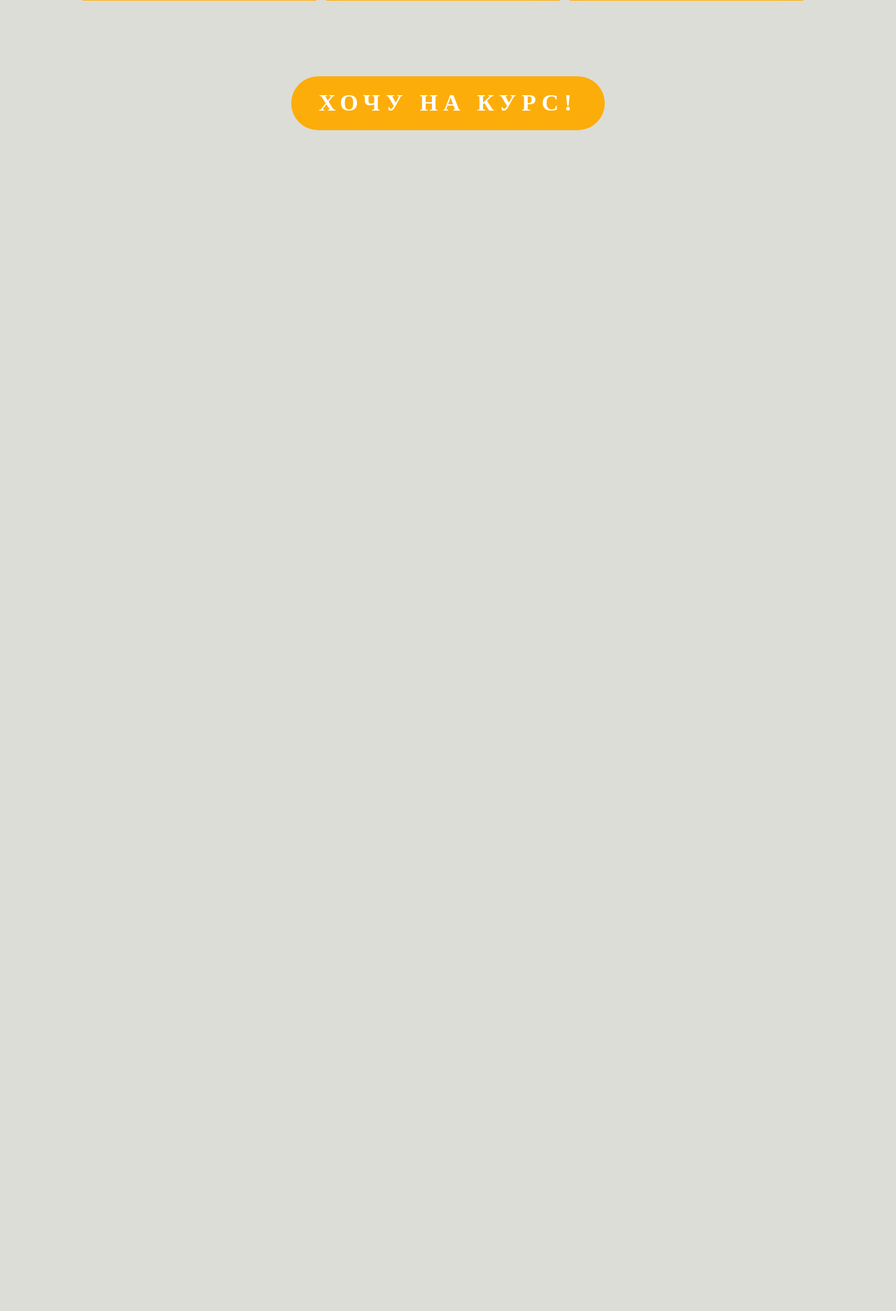
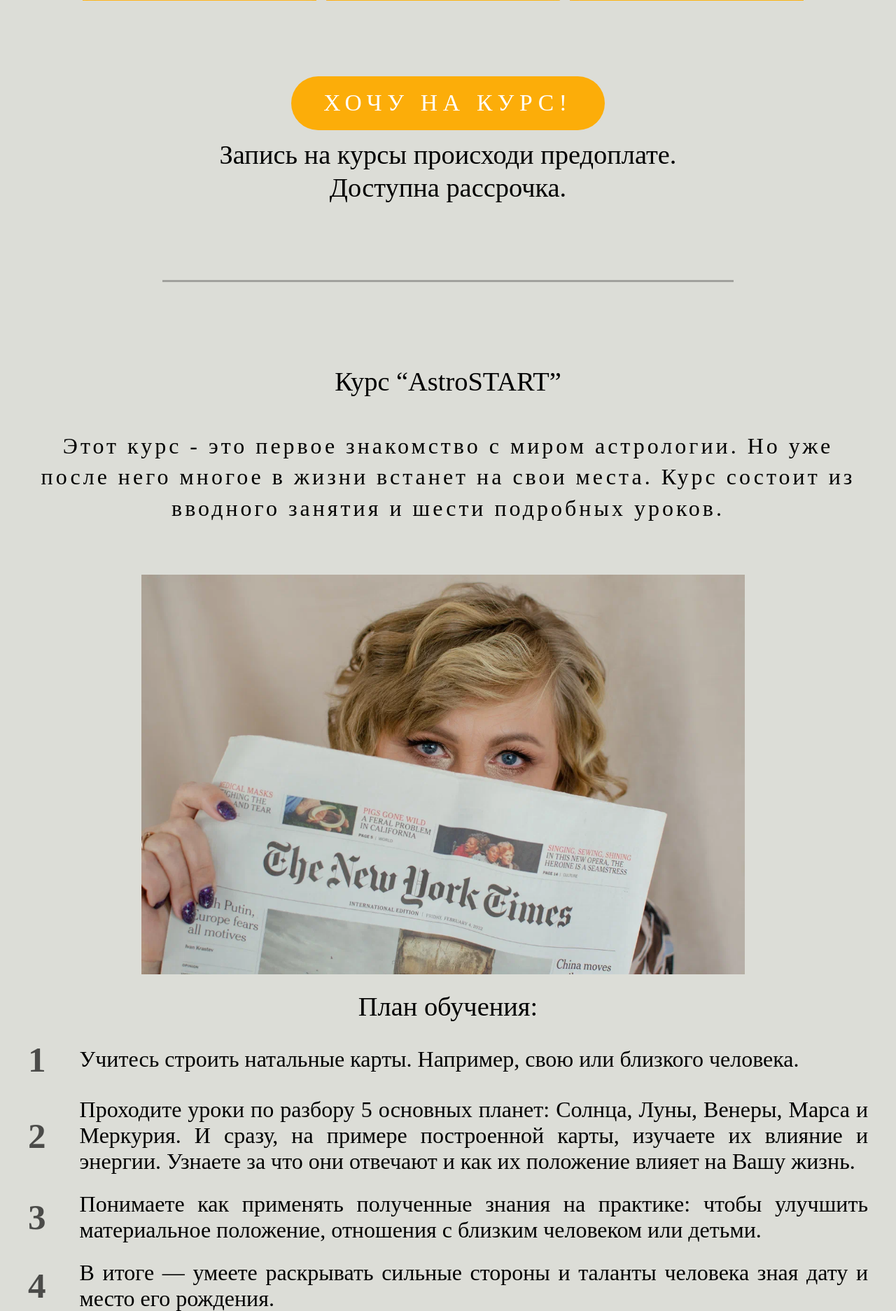
Before and after one commit to Tishe698/lololo, a Django app: page /traning in a window 1280 px wide. Shown: the part 1055-2928 px from the top of the page at 70% size. Before the commit the page ends 1241 px from the top, so only its background shows below. Run offline with Django 4.2, Linux system fonts and the light colour scheme.

Commit message:
title logo

```diff
--- a/sait/static/css/traning.css
+++ b/sait/static/css/traning.css
@@ -3,6 +3,7 @@
     padding: 0;
     box-sizing: border-box;
     font-family: 'Lora', 'HeadlandOne', sans-serif;
+
 }
 
 body {
@@ -12,10 +13,8 @@ body {
 }
 
 
-
-
 /* БЛОК С КУРСАМИ */
-main{
+main {
     width: 1200px;
     max-width: 100%;
     position: relative;
@@ -28,27 +27,24 @@ main{
 
 .Traning_curs {
     position: absolute;
+    width: 89%;
     background-color: #FCAD09;
-    width: 90%;
     display: flex;
-    flex-direction: row-reverse;
-    right: 0px;
-    top: 7%;
     justify-content: center;
+    margin: 7% 0 0 10%;
 }
 
 .Traning_curs h1 {
     color: #FFF;
-    text-align: center;
     font-size: 3.525vw;
     font-family: Lora;
     font-weight: 500;
-    letter-spacing: 1.21875vw;
+    letter-spacing: 1vw;
     text-transform: uppercase;
     text-shadow: rgba(0, 0, 0, 0.35) 0 4px 4px;
 }
 
-.block_kart{
+.block_kart {
 
     display: flex;
     justify-content: center;
@@ -66,10 +62,8 @@ main{
     position: absolute;
     background-color: #FCAD09;
     width: 80%;
-    height: 9vw;
-    right: 0px;
-    top: 49%;
-    display: block;
+    height: 5%;
+    margin: 48% 0% 20% 21%;
 }
 
 .ho4y_kurs {
@@ -83,12 +77,135 @@ main{
     justify-content: center;
     margin-top: 9%;
 }
+
 .ho4y_kurs p {
     color: #FFF;
     /* text-align: center; */
     font-size: 2.625vw;
     font-family: Lora;
-    font-weight: 700;
+    font-weight: 500;
     letter-spacing: 0.60375vw;
     text-transform: uppercase;
 }
+
+.zapis_kurs {
+    text-align: center;
+
+}
+
+.zapis_kurs p {
+    font-size: 3vw;
+    font-family: Lora;
+    font-style: normal;
+    font-weight: 400;
+    padding-top: 2%;
+    line-height: 60%;
+}
+
+.new_line {
+    display: block;
+}
+
+
+.linebott1sect {
+    margin: 10% 20% 0 16%;
+    background-color: rgba(0, 0, 0, 0.27);
+    height: 0.1875rem;
+    width: 68%;
+}
+
+/*  окончание первого блока*/
+.vtor_block {
+    max-width: 1200px;
+}
+
+.kurs_astroSTART {
+    text-align: center;
+    margin-top: 10%;
+}
+
+.kurs_astroSTART p {
+    font-size: 3vw;
+    font-family: Lora;
+    font-weight: 400;
+}
+
+.pro_astrostart {
+    text-align: center;
+    margin-top: 4%;
+}
+
+.pro_astrostart p {
+    font-size: 2.5vw;
+    font-family: Lora;
+    font-weight: 400;
+    line-height: 3.5vw;
+    letter-spacing: 0.5vh;
+}
+
+.lico_astroST {
+    display: flex;
+    justify-content: center;
+}
+
+.lico_astroST img {
+    object-fit: cover;
+    width: 73%;
+    padding: 6% 1.2% 0 0%;
+
+}
+
+/* план обучения*/
+.plan_obuchenia {
+    justify-content: center;
+    display: flex;
+    margin-top: 2%;
+}
+
+.plan_obuchenia p {
+    font-size: 3vw;
+    font-family: Lora;
+}
+
+.section {
+    display: flex;
+    align-items: center;
+    margin-top: 2%;
+
+}
+
+.section h1 {
+    color: rgba(0, 0, 0, 0.66);
+    font-family: Lora;
+    margin-right: 4%;
+    font-size: 4vw;
+}
+
+.section p {
+    text-align: justify;
+    font-size: 2.5vw;
+    font-family: Lora;
+}
+
+
+.zapistsa {
+    display: flex;
+    width: 35vw;
+    height: 6vw;
+    border-radius: 50px;
+    background: #FCAD09;
+    margin: 0 auto;
+    align-items: center;
+    justify-content: center;
+    margin-top: 9%;
+}
+
+.zapistsa p {
+    color: #FFF;
+    /* text-align: center; */
+    font-size: 2.625vw;
+    font-family: Lora;
+    font-weight: 500;
+    letter-spacing: 0.60375vw;
+    text-transform: uppercase;
+}
--- a/templates/traning_curse.html
+++ b/templates/traning_curse.html
@@ -48,15 +48,64 @@
         <div class="Traning_curs">
             <h1>ОБУЧАЮЩИЕ КУРСЫ</h1>
         </div>
+        <div class="kvadrat_kartinki"></div>
         <div class="block_kart">
             <img src="{% static 'img/traning/AstroSTART.jpg' %}" alt="" class="AstroSTRART_IMG">
+            <img src="{% static 'img/traning/финансы и богатс.jpg' %}" alt="" class="Finans_bogat_IMG">
             <img src="{% static 'img/traning/астрология просто.jpg' %}" alt="" class="Asto_prost_IMG">
-            <img src="{% static 'img/traning/финансы и богатс.jpg' %}" alt="" class="Finans_bogat_IMG">
+
         </div>
-        <div class="kvadrat_kartinki"></div>
+
         <div class="ho4y_kurs">
             <p>хочу на курс!</p>
         </div>
+        <div class="zapis_kurs">
+            <p>Запись на курсы происходи предоплате.</p>
+            <p class="new_line"> Доступна рассрочка.</p>
+        </div>
+        <div class="linebott1sect"></div>
+    </div>
+    <div class="vtor_block">
+        <div class="kurs_astroSTART">
+            <p>Курс “AstroSTART”</p>
+        </div>
+        <div class="pro_astrostart">
+            <p> Этот курс - это первое знакомство с миром астрологии. Но уже после него многое в жизни встанет на
+                свои места. Курс состоит из вводного занятия и шести подробных уроков.</p>
+        </div>
+        <div class="lico_astroST">
+            <img src="{% static 'img/traning/лицо астро старт.png' %}" alt="">
+        </div>
+        <div class="plan_obuchenia">
+            <p>План обучения:</p>
+        </div>
+        <div class="pervoe_AS section">
+            <h1>1</h1>
+            <p>Учитесь строить натальные карты. Например, свою или близкого человека.</p>
+        </div>
+        <div class="vtoroe_AS section">
+            <h1>2</h1>
+            <p>Проходите уроки по разбору 5 основных планет: Солнца, Луны, Венеры, Марса и Меркурия. И сразу, на примере
+                построенной карты, изучаете их влияние и энергии. Узнаете за что они отвечают и как их положение влияет
+                на Вашу жизнь.</p>
+        </div>
+        <div class="tretie_AS section">
+            <h1>3</h1>
+            <p>Понимаете как применять полученные знания на практике: чтобы улучшить материальное положение, отношения с
+                близким человеком или детьми.</p>
+        </div>
+        <div class="chetvertoe_AS section ">
+            <h1>4</h1>
+            <p>В итоге — умеете раскрывать сильные стороны и таланты человека зная дату и место его рождения.</p>
+        </div>
+        <div class="pytoe_AS section">
+            <h1>5</h1>
+            <p>А также понимаете насколько Вам близка наука Астрология и куда двигаться дальше.</p>
+        </div>
+        <div class="zapistsa">
+            <p>Записаться</p>
+        </div>
+        <div class="linebott1sect"></div>
     </div>
 </main>
 <script src='{% static "js/header.js" %}'></script>
```
Also changed, not shown: sait/static/img/traning/лицо астро старт.png (added).
